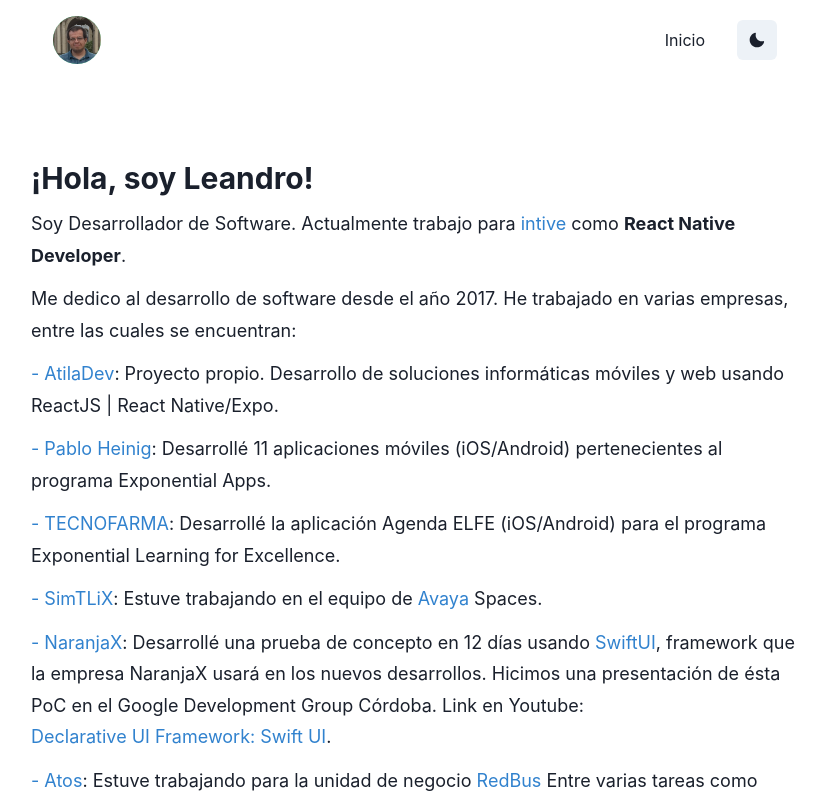
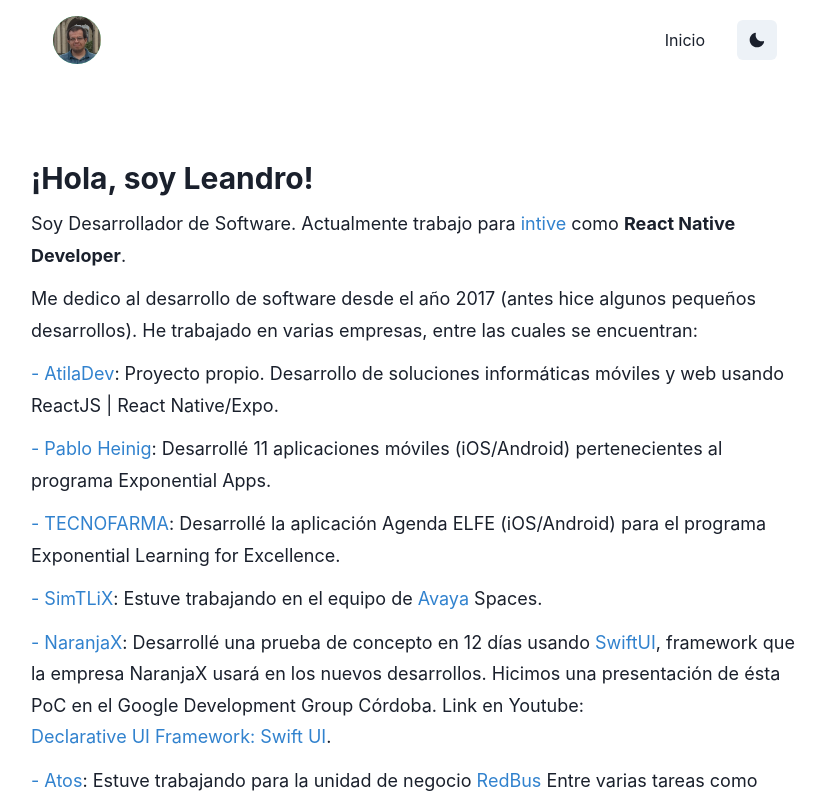
Before and after one commit to AtilaDev/atiladev.com, a Next.js app: page / in a window 1280 px wide. Shown: the top 800 px of the page, without its empty margins (225-1050 px from the left). Built offline with nearby package versions, Linux system fonts and the light colour scheme.

Commit message:
Iam actualizado

```diff
--- a/src/components/Iam.tsx
+++ b/src/components/Iam.tsx
@@ -32,8 +32,9 @@ const Iam: React.FC = () => {
           </Text>
 
           <Text lineHeight='175%' as='h2' fontSize='lg'>
-            Me dedico al desarrollo de software desde el año 2017. He trabajado
-            en varias empresas, entre las cuales se encuentran:
+            Me dedico al desarrollo de software desde el año 2017 (antes hice
+            algunos pequeños desarrollos). He trabajado en varias empresas,
+            entre las cuales se encuentran:
           </Text>
 
           <Text lineHeight='175%' as='h2' fontSize='lg'>
```
